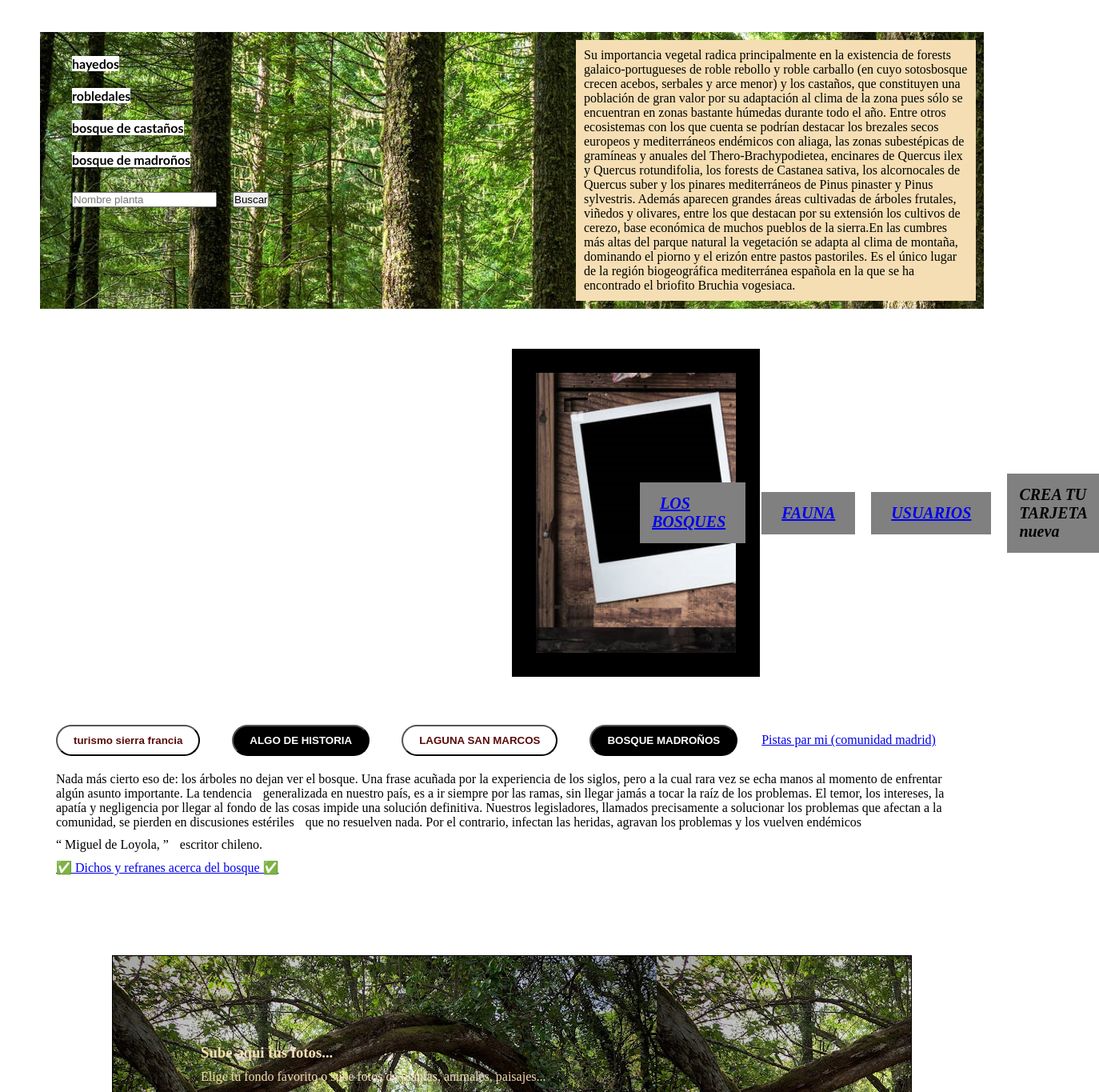
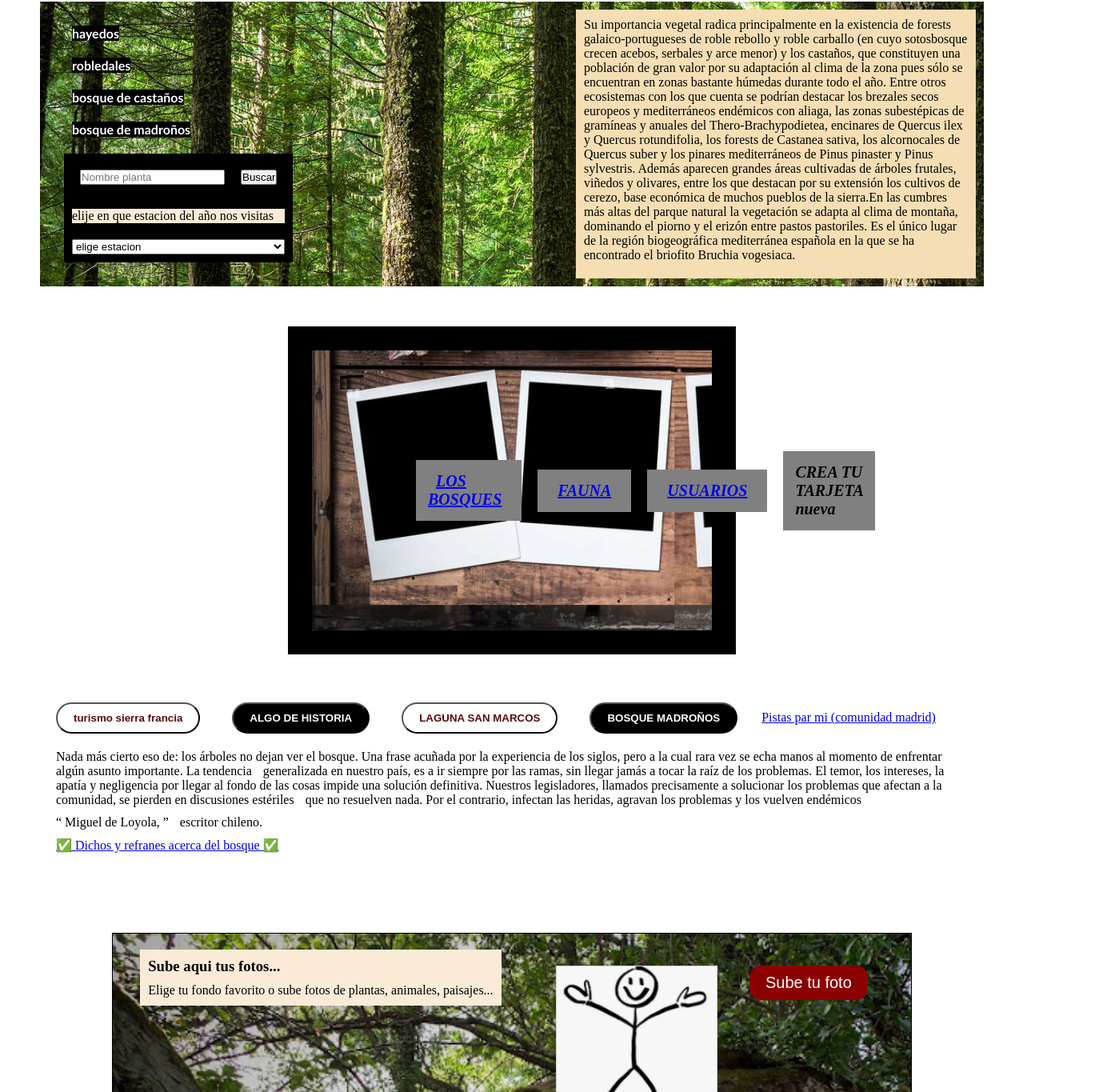
Before and after one commit to virchaca/bosques-entre-pueblos, a React (Vite) app: page / in a window 1280 px wide. Shown: the part 135-1500 px from the top of the page at 80% size, 1374 px wide, since content can reach past the window. Built offline with nearby package versions, Linux system fonts and the light colour scheme.

Commit message:
get avatar

```diff
--- a/src/components/App.jsx
+++ b/src/components/App.jsx
@@ -1,5 +1,6 @@
 import "../styles/App.scss";
 // import ls from './services/localStorage';
+import { useState } from "react";
 
 import { Routes, Route, Link } from "react-router-dom";
 
@@ -9,12 +10,21 @@ import moni3 from "../images/moni3.png";
 import moni4 from "../images/moni4.png";
 import moni5 from "../images/moni5.png";
 import moni6 from "../images/moni6.png";
+import moni7 from "../images/moni7.png";
 
 import Fauna from "./pageComponents/Fauna";
 import Forests from "./pageComponents/Forests";
 import Users from "./pageComponents/Users";
 
+import GetAvatar from "./GetAvatar";
+import Profile from "./Profile";
+
 function App() {
+  const [avatar, setAvatar] = useState("");
+  const updateAvatar = (avatar) => {
+    setAvatar(avatar);
+  };
+
   return (
     <>
       <header className="header">
@@ -23,17 +33,6 @@ function App() {
             <h1>ENTRE BOSQUES y PUEBLOS</h1>
           </div>
           <form className="formHeader" action="">
-            <label htmlFor="estacion">
-              elije en que estacion del año nos visitas
-            </label>
-            <select id="estacion" name="select">
-              <option value="">elige estacion</option>
-              <option value="verano">verano</option>
-              <option value="otoño">otoño</option>
-              <option value="invierno">invierno</option>
-              <option value="primavera">primavera</option>
-            </select>
-
             <label htmlFor="hora">
               hora local
               <input type="time" id="hora" placeholder="nombre alrbol" />
@@ -99,13 +98,26 @@ function App() {
                           bosque de madroños{" "}
                         </a>
                       </li>
-                      <form>
+                      <form className="mainSectionForm">
+                        <label htmlFor="">
                         <input
                           type="search"
                           name="q"
                           placeholder="Nombre planta"
                         />
                         <input type="submit" value="Buscar" />
+                        </label>
+
+                        <label className="seasonInput" htmlFor="estacion">
+                          elije en que estacion del año nos visitas
+                        </label>
+                        <select id="estacion" name="select">
+                          <option value="">elige estacion</option>
+                          <option value="verano">verano</option>
+                          <option value="otoño">otoño</option>
+                          <option value="invierno">invierno</option>
+                          <option value="primavera">primavera</option>
+                        </select>
                       </form>
                     </ul>
                   </nav>
@@ -135,12 +147,21 @@ function App() {
                 </section>
 
                 <section className="sectionsPictures">
-                  <span className="aPictures"> <Link to="/pageComponents/forests">LOS BOSQUES</Link></span>
+                  <span className="aPictures">
+                    {" "}
+                    <Link to="/pageComponents/forests">LOS BOSQUES</Link>
+                  </span>
 
-                  <span className="aPictures"> <Link to= "/pageComponents/Fauna"> FAUNA </Link> </span>
-                  <span className="aPictures"> <Link to="/pageComponents/Users">USUARIOS</Link></span>
+                  <span className="aPictures">
+                    {" "}
+                    <Link to="/pageComponents/Fauna"> FAUNA </Link>{" "}
+                  </span>
+                  <span className="aPictures">
+                    {" "}
+                    <Link to="/pageComponents/Users">USUARIOS</Link>
+                  </span>
                   <span className="aPictures">CREA TU TARJETA nueva</span>
-              </section>
+                </section>
 
                 <section className="sectionButtons">
                   <a
@@ -214,11 +235,19 @@ function App() {
                   </p>
                 </section>
                 <section className="usersPictures">
-                  <h3 className="h3Foro">Sube aqui tus fotos...</h3>
-                  <p>
-                    Elige tu fondo favorito o sube fotos de plantas, animales,
-                    paisajes...
-                  </p>
+                  <div className="usersPicturesHeader">
+                    <div className="usersPicText">
+                      <h3 className="h3Foro">Sube aqui tus fotos...</h3>
+                      <p>
+                        Elige tu fondo favorito o sube fotos de plantas,
+                        animales, paisajes...
+                      </p>
+                    </div>
+                    <div className="uploadPic">
+                      <Profile avatar={avatar} />
+                      <GetAvatar avatar={avatar} updateAvatar={updateAvatar} />
+                    </div>
+                  </div>
                   <div className="usersPhoto">
                     <img src={moni1} alt="" />
                     <img src={moni2} alt="" />
@@ -226,12 +255,12 @@ function App() {
                     <img src={moni4} alt="" />
                     <img src={moni5} alt="" />
                     <img src={moni6} alt="" />
+                    <img src={moni7} alt="" />
+                    <img src={moni5} alt="" />
+                    <img src={moni4} alt="" />
+                    <img src={moni3} alt="" />
+                    <img src={moni2} alt="" />
                     <img src={moni1} alt="" />
-                    <img src={moni2} alt="" />
-                    <img src={moni3} alt="" />
-                    <img src={moni4} alt="" />
-                    <img src={moni5} alt="" />
-                    <img src={moni6} alt="" />
                   </div>
                 </section>
                 <section className="espacio">
@@ -259,10 +288,9 @@ function App() {
             }
           />
 
-          <Route path="/pageComponents/Fauna" element={<Fauna />}/>
-          <Route path="/pageComponents/Forests" element={<Forests />}/>
-          <Route path="/pageComponents/Users" element={<Users />}/>
-
+          <Route path="/pageComponents/Fauna" element={<Fauna />} />
+          <Route path="/pageComponents/Forests" element={<Forests />} />
+          <Route path="/pageComponents/Users" element={<Users />} />
         </Routes>
       </main>
 
--- /dev/null
+++ b/src/components/GetAvatar.jsx
@@ -0,0 +1,87 @@
+import React from 'react';
+import PropTypes from 'prop-types';
+// import moni7 from "../images/moni7.png";
+import '../styles/GetAvatar.scss';
+
+function GetAvatar({/*avatar=moni7,*/ updateAvatar, text='Sube tu foto'}) {
+  // creamos una propiedad de la clase que es la que vamos a usar en varios métodos para cargar la imagen
+  // esto es un manejador de ficheros
+  const fr = new FileReader();
+
+  // creamos un React.createRef porque React no gestiona los <input type="file" /> por ello tenemos que gestionarlo por nuestra cuenta
+  const myFileField = React.createRef();
+  //  myFileField = document.querySelecto('input')
+
+  const uploadImage = (ev) => {
+    // cuando pulsamos en la label o en <input type="file" />:
+    // 1º se abre la ventana de nuestro ordenador para elegir un fichero
+    // 2º cuando la usuaria elije un fichero se ejecuta este método manejador de eventos
+    console.log('La usuaria ha abierto la ventana para elegir ficheros');
+
+    // cuando se abre la ventana de nuestro navegador podemos elegir uno o varios ficheros por ello ev.currentTarget.files es una array
+    console.log('La usuaria ha elegido los ficheros', ev.currentTarget.files);
+
+    // para este ejercicio nos interesa solo el primero de los ficheros elegidos por la usuaria, por eso ponemos [0]
+    // este primer fichero es un objeto con información útil del fichero como: nombre, última modificación, tamaño del fichero...
+    // este objeto no tiene información privada del ordenador de la usuaria, por ejemplo no tenemos información de la carpeta en la que está la imagen
+    console.log(
+      'El primero de los ficheros elegidos es',
+      ev.currentTarget.files[0]
+    );
+
+    // compruebo si la usuaria ha elegido al menos un fichero
+    if (ev.currentTarget.files.length > 0) {
+      // guardo el primer fichero en myFile
+      const myFile = ev.currentTarget.files[0];
+
+      // añado un evento load al manejador de ficheros
+      // por qué añado un evento, pues porque esto es una acción asíncrona, imaginemos que el fichero pesa 5 Gb, el navegador puede tardar unos cuantos segundos en cargar y procesar el fichero, por eso le decimos "navegador, cuando termines de cargar el fichero me ejecutas el método  image"
+      fr.addEventListener('load', getImage);
+
+      // le digo al manejador de ficheros que maneje, que cargue el fichero
+      fr.readAsDataURL(myFile);
+    }
+    // si la usuaria no ha elegido ningún fichero y ha puslado en cerrar la ventana de nuestro ordenador, no hago nada
+  };
+
+  const getImage = () => {
+    // cuando el navegador termina de manejar el fichero se ejecuta este método porque lo hemos indicado en  fr.addEventListener('load',  getImage);
+
+    //  fr guarda información útil sobre el fichero cargado
+    //console.log('Información útil sobre el fichero cargado', fr);
+
+    //  fr.result contiene los datos del fichero en un formato que se llama base64 que nos vale por que podemos usarlo para pintar una imagen en HTML
+    const image = fr.result;
+
+    // aquí hago lifting con los datos del fichero
+    // lo que haga el componente madre con esta información es otro problema diferente
+    updateAvatar(image);
+  };
+
+  return (
+    <div className="get-avatar">
+      <label className="get-avatar__label">
+        {text}
+        <input
+          type="file"
+          ref={myFileField}
+          style={{ display: 'none' }}
+          onChange={uploadImage}
+        />
+      </label>
+
+      {/* <div
+        className="get-avatar__preview"
+        style={{ backgroundImage: `url(${avatar})` }}
+      ></div> */}
+    </div>
+  );
+}
+
+GetAvatar.propTypes = {
+  avatar: PropTypes.string,
+  updateAvatar: PropTypes.func.isRequired,
+  text: PropTypes.string
+};
+
+export default GetAvatar;
--- /dev/null
+++ b/src/components/Profile.jsx
@@ -0,0 +1,22 @@
+// import React from 'react';
+import PropTypes from 'prop-types';
+import moni7 from "../images/moni7.png";
+import '../styles/Profile.scss';
+
+function Profile(props) {
+  const avatar = props.avatar === '' ? moni7 : props.avatar;
+  return (
+    <div className="profile">
+      <div
+        className="profile__avatar"
+        style={{ backgroundImage: `url(${avatar})` }}
+      ></div>
+    </div>
+  );
+}
+
+Profile.propTypes = {
+  avatar: PropTypes.string.isRequired,
+};
+
+export default Profile;
--- a/src/styles/App.scss
+++ b/src/styles/App.scss
@@ -40,8 +40,19 @@
       font-family: "Gill Sans", "Gill Sans MT", Calibri, "Trebuchet MS",
         sans-serif;
       font-weight: 600;
-      background-color: white;
+      background-color: black;
+      color: white;
       text-decoration: none;
+    }
+  }
+  .mainSectionForm{
+    display: flex;
+    flex-direction: column;
+    background-color: black;
+    color: white;
+    .seasonInput{
+      background-color: antiquewhite;
+      color: black;
     }
   }
 }
@@ -50,7 +61,8 @@
   background-image: url(../images/polaroidback3.png);
   background-repeat: no-repeat;
   background-size: cover;
-  margin-inline: 600px;
+  // margin-inline: 600px;
+  margin-inline: 20rem;
   margin-block: 50px;
   height: 350px;
   display: flex;
@@ -99,14 +111,24 @@
 .usersPictures {
   border: 1px solid black;
   background-image: url(../images/madroños5.jpg);
-  // background-size: cover;
-  padding: 100px;
+  background-size: cover;
+  // padding: 100px;
   margin: 100px;
-  color: wheat;
+  color: black;
+  .usersPicturesHeader {
+    display: flex;
+    justify-content: space-around;
+    .usersPicText {
+      background-color: antiquewhite;
+      height: fit-content;
+    }
+    .uploadPic {
+      display: flex;
+    }
+  }
   .usersPhoto {
     text-align: center;
-    margin: 50px;
-    padding: 80px;
+
   }
 }
 
--- /dev/null
+++ b/src/styles/GetAvatar.scss
@@ -0,0 +1,34 @@
+// .get-avatar {
+//     // display: flex;
+// //    margin: 30px 0;
+//   }
+
+  .get-avatar__label {
+    cursor: pointer;
+    display: flex;
+    justify-content: center;
+    align-items: center;
+    box-sizing: border-box;
+    background: darkred;
+    border-radius: 15px;
+    border: 0;
+    font-family: sans-serif;
+    font-size: 20px;
+    padding: 10px 20px;
+    color: #fff;
+  }
+
+  .get-avatar__upload-field {
+    display: none;
+  }
+
+//   .get-avatar__preview {
+//     background-color: #fff;
+//     background-position: center;
+//     background-repeat: no-repeat;
+//     background-size: cover;
+//     border: 1px solid #ccc;
+//     height: 50px;
+//     margin-left: 15px;
+//     width: 50px;
+//   }
--- /dev/null
+++ b/src/styles/Profile.scss
@@ -0,0 +1,10 @@
+.profile {
+  .profile__avatar {
+    border: 1px solid #ccc;
+    width: 200px;
+    height: 200px;
+    background-position: center;
+    background-repeat: no-repeat;
+    background-size: cover;
+  }
+}
```
